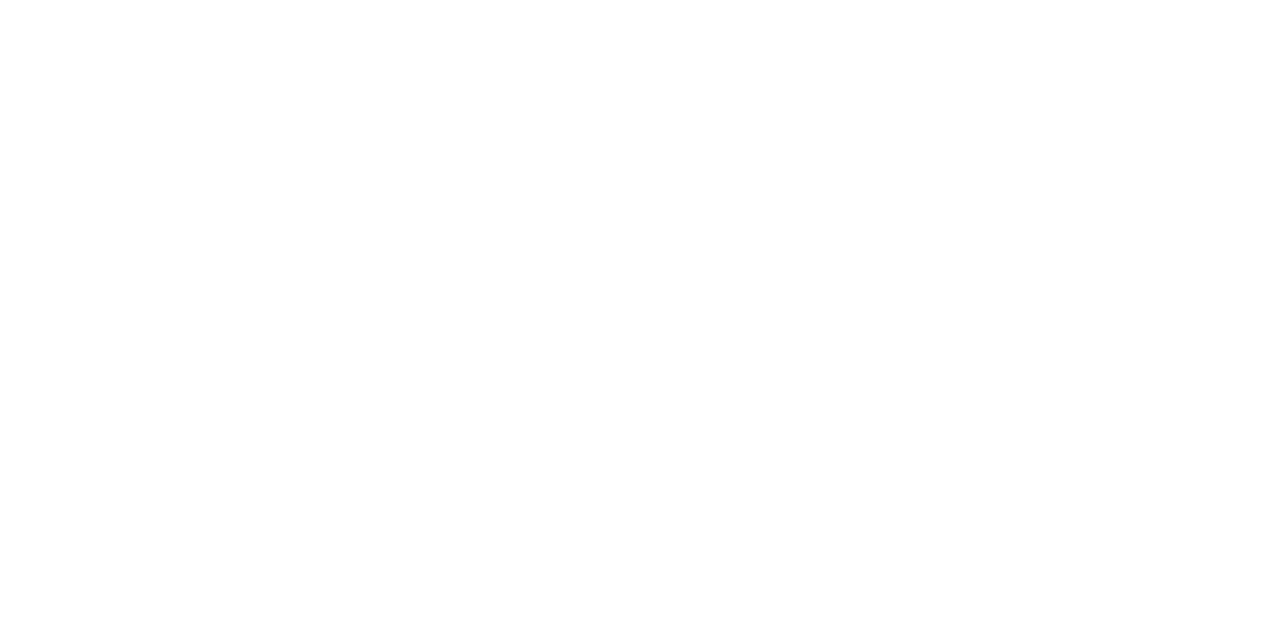
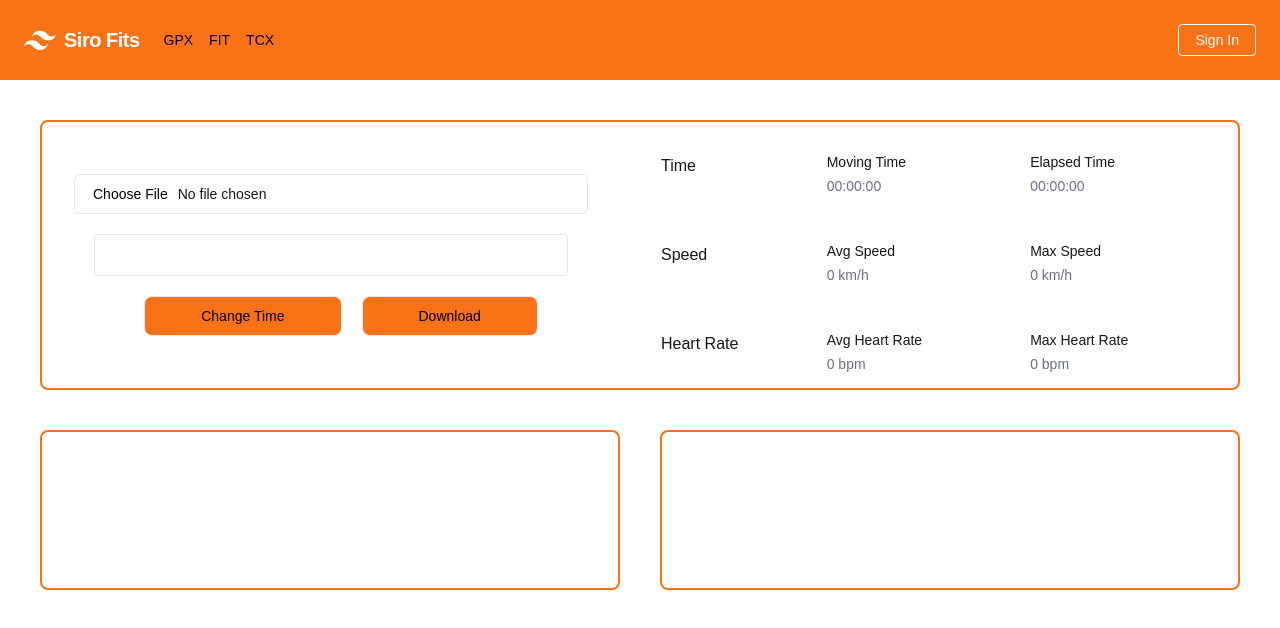
Before and after one commit to SiroDaves/SiroFits, a Next.js app: page / in a window 1280 px wide. Shown: the top 628 px of the page. Built offline with nearby package versions, Linux system fonts and the light colour scheme.

Commit message:
home page restructure

```diff
--- a/app/layout.tsx
+++ b/app/layout.tsx
@@ -1,6 +1,7 @@
 import type { Metadata } from "next";
 import localFont from "next/font/local";
 import "./globals.css";
+import { Header } from "@/components/reusable/Header";
 
 const geistSans = localFont({
   src: "./fonts/GeistVF.woff",
@@ -28,6 +29,7 @@
       <body
         className={`${geistSans.variable} ${geistMono.variable} antialiased`}
       >
+        <Header />
         {children}
       </body>
     </html>
--- a/app/page.tsx
+++ b/app/page.tsx
@@ -1,12 +1,26 @@
+import FileDataTable from "@/components/tcx/file_data_table";
+import TcxTimeChanger from "@/components/tcx/time_changer";
+
 export default function Home() {
   return (
-    <div className="grid grid-rows-[20px_1fr_20px] items-center justify-items-center min-h-screen p-8 pb-20 gap-16 sm:p-20 font-[family-name:var(--font-geist-sans)]">
-      <main className="flex flex-col gap-8 row-start-2 items-center sm:items-start">
+    <section>
+      <div className="border-solid rounded-lg border-2 border-orange-500 m-10">
+          <div className="grid grid-cols-1 sm:grid-cols-2 lg:grid-cols-3 gap-y-10 gap-3">
+            <div className="col-span-3 grid md:grid-cols-2 gap-10">
+              <TcxTimeChanger />
+              <FileDataTable />
+            </div>
+          </div>
+        </div >
+        <div className="m-10">
+          <div className="grid grid-cols-1 sm:grid-cols-2 lg:grid-cols-3 gap-y-10 gap-3">
+            <div className="col-span-3 grid md:grid-cols-2 gap-10">
 
-      </main>
-      <footer className="row-start-3 flex gap-6 flex-wrap items-center justify-center">
-
-      </footer>
-    </div>
+              <div className="border-solid rounded-lg border-2 border-orange-500 h-40"></div>
+              <div className="border-solid rounded-lg border-2 border-orange-500"></div>
+            </div>
+          </div>
+        </div >
+    </section>
   );
 }
--- a/app/tcx/page.tsx
+++ /dev/null
@@ -1,37 +0,0 @@
-"use client";
-
-import React from 'react';
-import { Header } from '@/components/reusable/Header';
-import TcxTimeChanger from './time_changer';
-import FileDataTable from './file_data_table';
-import TxcFileCombiner from './file_combiner';
-
-const TcxPage: React.FC = () => {
-
-  return (
-    <div>
-      <section>
-        <Header />
-        <div className="border-solid rounded-lg border-2 border-orange-500 m-10">
-          <div className="grid grid-cols-1 sm:grid-cols-2 lg:grid-cols-3 gap-y-10 gap-3">
-            <div className="col-span-3 grid md:grid-cols-2 gap-10">
-              <TcxTimeChanger />
-              <FileDataTable />
-            </div>
-          </div>
-        </div >
-        <div className="m-10">
-          <div className="grid grid-cols-1 sm:grid-cols-2 lg:grid-cols-3 gap-y-10 gap-3">
-            <div className="col-span-3 grid md:grid-cols-2 gap-10">
-
-              <div className="border-solid rounded-lg border-2 border-orange-500 h-40"></div>
-              <div className="border-solid rounded-lg border-2 border-orange-500"></div>
-            </div>
-          </div>
-        </div >
-      </section >
-    </div >
-  );
-};
-
-export default TcxPage;
```
Also changed, not shown: package.json (+4 -3 lines), components/tcx/file_combiner.tsx (renamed from app/tcx/file_combiner.tsx), components/tcx/file_data_table.tsx (renamed from app/tcx/file_data_table.tsx), components/tcx/time_changer.tsx (renamed from app/tcx/time_changer.tsx), 2 other files (tests, documents, lock files or other folders).
